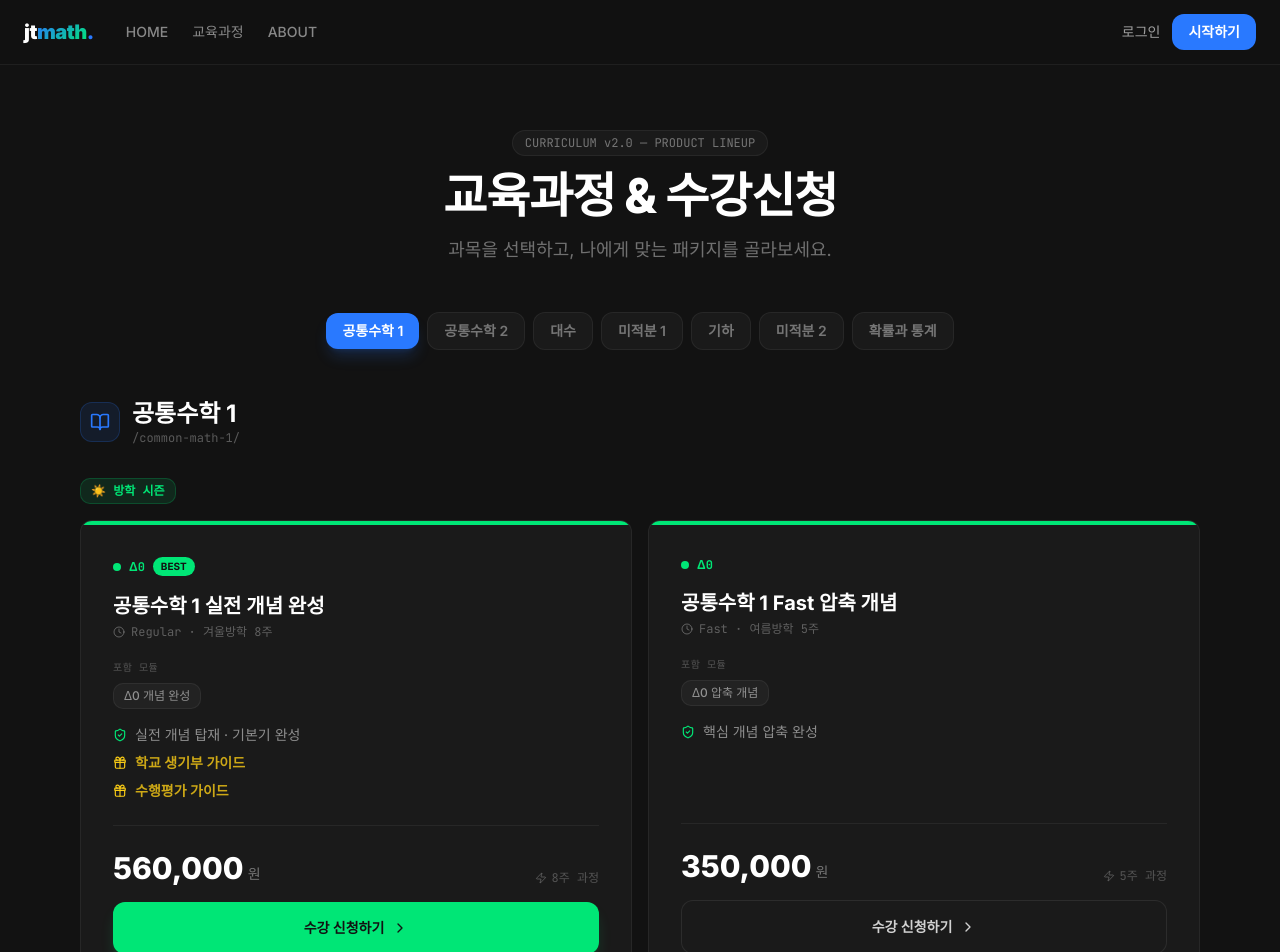
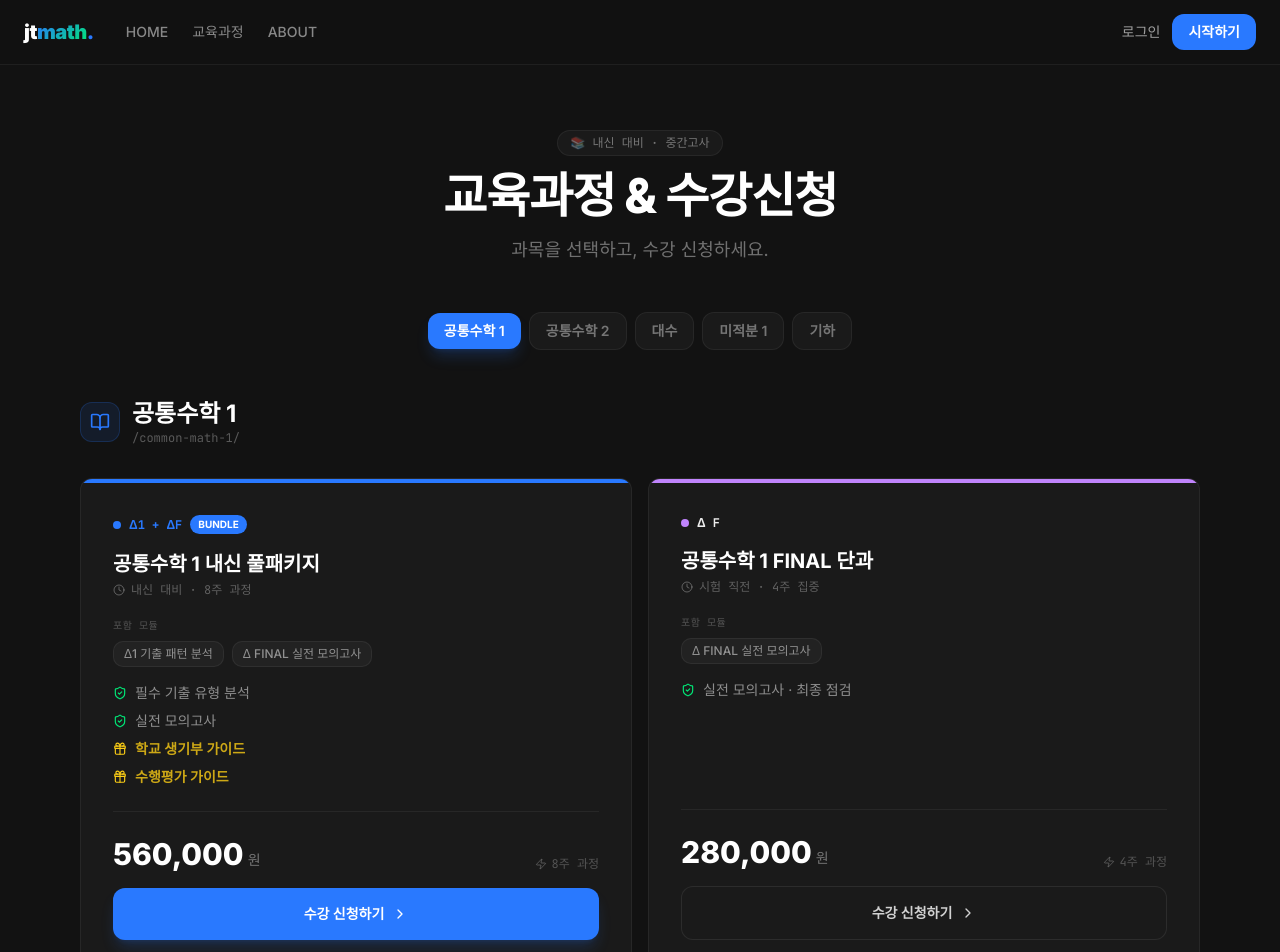
Before and after one commit to gomath777/jtmath-web, a Next.js app: page /courses in a window 1280 px wide. Shown: the top 952 px of the page. Built offline with nearby package versions, Linux system fonts and the light colour scheme.

Commit message:
feat: 시즌별 상품 로테이션 시스템 + 활성 과목 5개로 조정
- CURRENT_SEASON 상수로 시즌별 상품 전환 (현재: spring-final)
- 미적분2, 확률과통계(Statistics) 비활성화 (윈터스쿨부터 추가)
- curr.md 시즌 로테이션 스케줄 문서화

```diff
--- a/src/app/(marketing)/courses/page.tsx
+++ b/src/app/(marketing)/courses/page.tsx
@@ -5,44 +5,59 @@ import Link from 'next/link';
 import MainHeader from '@/components/MainHeader';
 import { ChevronRight, Gift, Clock, ShieldCheck, Zap, BookOpen } from 'lucide-react';
 
-// ─── 7 Subjects ───
+// ═══════════════════════════════════════════════════════════════
+// 🔧 시즌 설정 — 시즌 전환 시 이 섹션만 수정하면 됩니다
+// ═══════════════════════════════════════════════════════════════
+//
+// 시즌 옵션:
+//   "winter"     → 겨울방학 윈터스쿨 (12월 초~)  : Δ0 Regular 8주
+//   "spring"     → 내신 대비 중간고사 (2월 초~)   : Δ1+ΔFINAL 풀패키지
+//   "spring-final" → FINAL 추가 (3월 중~)         : 풀패키지 + FINAL 단과
+//   "summer"     → 여름방학 썸머스쿨 (7월 초~)    : Δ0 Fast 5주
+//   "fall"       → 내신 대비 기말고사 (8월 초~)   : Δ1+ΔFINAL 풀패키지
+//   "fall-final" → FINAL 추가 (9월 중~)           : 풀패키지 + FINAL 단과
+//
+const CURRENT_SEASON = "spring-final";
+// ═══════════════════════════════════════════════════════════════
+
+// ─── 활성 과목 (5과목) ───
+// 미적분2, Statistics(확률과 통계)는 이번 윈터스쿨부터 추가 예정
 const subjects = [
   { id: "common-math-1", name: "공통수학 1" },
   { id: "common-math-2", name: "공통수학 2" },
   { id: "algebra", name: "대수" },
   { id: "calculus-1", name: "미적분 1" },
   { id: "geometry", name: "기하" },
-  { id: "calculus-2", name: "미적분 2" },
-  { id: "probability", name: "확률과 통계" },
+  // { id: "calculus-2", name: "미적분 2" },         // 윈터스쿨부터 추가
+  // { id: "statistics", name: "Statistics" },        // 윈터스쿨부터 추가
 ];
 
-// ─── Product Templates (per subject) ───
-const productTemplates = [
-  {
+// ─── 전체 상품 정의 ───
+const allProducts = {
+  "delta-0-regular": {
     key: "delta-0-regular",
-    season: "방학",
     badge: "BEST",
     badgeColor: "bg-brand-mint text-brand-dark",
     label: "Δ0",
     name: "실전 개념 완성",
-    tag: "Regular · 겨울방학 8주",
+    tag: "윈터스쿨 · 겨울방학 8주",
     price: 560000,
     duration: "8주 과정",
     modules: ["Δ0 개념 완성"],
-    features: ["실전 개념 탑재 · 기본기 완성", "학교 생기부 가이드", "수행평가 가이드"],
-    hasGuide: true,
+    features: ["실전 개념 탑재 · 기본기 완성"],
+    hasGuide: false,
     accentColor: "brand-mint",
     dotColor: "bg-brand-mint",
     borderHover: "hover:border-brand-mint/30",
+    ctaStyle: "bg-brand-mint text-brand-dark hover:bg-green-400 shadow-lg shadow-brand-mint/20",
   },
-  {
+  "delta-0-fast": {
     key: "delta-0-fast",
-    season: "방학",
-    badge: null,
-    badgeColor: "",
+    badge: "BEST",
+    badgeColor: "bg-brand-mint text-brand-dark",
     label: "Δ0",
     name: "Fast 압축 개념",
-    tag: "Fast · 여름방학 5주",
+    tag: "썸머스쿨 · 여름방학 5주",
     price: 350000,
     duration: "5주 과정",
     modules: ["Δ0 압축 개념"],
@@ -51,15 +66,15 @@ const productTemplates = [
     accentColor: "brand-mint",
     dotColor: "bg-brand-mint",
     borderHover: "hover:border-brand-mint/30",
+    ctaStyle: "bg-brand-mint text-brand-dark hover:bg-green-400 shadow-lg shadow-brand-mint/20",
   },
-  {
+  "delta-1-final-bundle": {
     key: "delta-1-final-bundle",
-    season: "학기중",
     badge: "BUNDLE",
     badgeColor: "bg-brand-blue text-white",
     label: "Δ1 + ΔF",
     name: "내신 풀패키지",
-    tag: "내신 대비 · 중간/기말 8주",
+    tag: "내신 대비 · 8주 과정",
     price: 560000,
     duration: "8주 과정",
     modules: ["Δ1 기출 패턴 분석", "Δ FINAL 실전 모의고사"],
@@ -68,10 +83,10 @@ const productTemplates = [
     accentColor: "brand-blue",
     dotColor: "bg-brand-blue",
     borderHover: "hover:border-brand-blue/30",
+    ctaStyle: "bg-brand-blue hover:bg-blue-600 text-white shadow-lg shadow-brand-blue/20",
   },
-  {
+  "delta-final-only": {
     key: "delta-final-only",
-    season: "학기중",
     badge: null,
     badgeColor: "",
     label: "Δ F",
@@ -85,11 +100,24 @@ const productTemplates = [
     accentColor: "purple-400",
     dotColor: "bg-purple-400",
     borderHover: "hover:border-purple-400/30",
+    ctaStyle: "bg-brand-surface hover:bg-brand-elevated text-white/80 border border-white/[0.08]",
   },
-];
+};
+
+// ─── 시즌별 노출 상품 매핑 ───
+const seasonConfig: Record<string, { title: string; emoji: string; productKeys: string[] }> = {
+  "winter":       { title: "겨울방학 윈터스쿨", emoji: "❄️", productKeys: ["delta-0-regular"] },
+  "spring":       { title: "내신 대비 · 중간고사", emoji: "📚", productKeys: ["delta-1-final-bundle"] },
+  "spring-final": { title: "내신 대비 · 중간고사", emoji: "📚", productKeys: ["delta-1-final-bundle", "delta-final-only"] },
+  "summer":       { title: "여름방학 썸머스쿨", emoji: "☀️", productKeys: ["delta-0-fast"] },
+  "fall":         { title: "내신 대비 · 기말고사", emoji: "📚", productKeys: ["delta-1-final-bundle"] },
+  "fall-final":   { title: "내신 대비 · 기말고사", emoji: "📚", productKeys: ["delta-1-final-bundle", "delta-final-only"] },
+};
 
 export default function CoursesPage() {
   const [selectedSubject, setSelectedSubject] = useState(subjects[0]);
+  const season = seasonConfig[CURRENT_SEASON];
+  const activeProducts = season.productKeys.map(k => allProducts[k as keyof typeof allProducts]);
 
   return (
     <div className="min-h-screen bg-brand-dark flex flex-col">
@@ -99,11 +127,11 @@ export default function CoursesPage() {
         {/* Header */}
         <div className="text-center mb-12 space-y-4">
           <div className="inline-flex items-center gap-2 px-3 py-1 rounded-full bg-brand-surface border border-white/[0.06] text-xs font-mono text-white/40">
-            CURRICULUM v2.0 — PRODUCT LINEUP
+            {season.emoji} {season.title}
           </div>
           <h1 className="text-4xl md:text-5xl font-extrabold text-white tracking-tight">교육과정 & 수강신청</h1>
           <p className="text-lg text-white/40 max-w-2xl mx-auto">
-            과목을 선택하고, 나에게 맞는 패키지를 골라보세요.
+            과목을 선택하고, 수강 신청하세요.
           </p>
         </div>
 
@@ -137,23 +165,10 @@ export default function CoursesPage() {
           </div>
         </div>
 
-        {/* Season Sections */}
-        {["방학", "학기중"].map((season) => {
-          const seasonProducts = productTemplates.filter(p => p.season === season);
-          return (
-            <div key={season} className="mb-10">
-              <div className="flex items-center gap-2 mb-4">
-                <span className={`text-xs font-mono font-bold px-2.5 py-1 rounded-md ${
-                  season === "방학"
-                    ? "bg-brand-mint/10 text-brand-mint border border-brand-mint/20"
-                    : "bg-brand-blue/10 text-brand-blue border border-brand-blue/20"
-                }`}>
-                  {season === "방학" ? "☀️ 방학 시즌" : "📚 학기 중 · 내신 대비"}
-                </span>
-              </div>
-
-              <div className="grid grid-cols-1 md:grid-cols-2 gap-4">
-                {seasonProducts.map((product) => (
+        {/* Active Products for Current Season */}
+        <div className="mb-10">
+          <div className={`grid gap-4 ${activeProducts.length === 1 ? 'grid-cols-1 max-w-xl' : 'grid-cols-1 md:grid-cols-2'}`}>
+            {activeProducts.map((product) => (
               <div
                 key={product.key}
                 className={`relative brand-card overflow-hidden flex flex-col ${product.borderHover} transition-all duration-300 group`}
@@ -233,13 +248,7 @@ export default function CoursesPage() {
 
                     <Link
                       href={`/checkout/${selectedSubject.id}?product=${product.key}`}
-                          className={`flex justify-center items-center gap-2 w-full font-bold py-4 rounded-xl transition-all text-sm ${
-                            product.badge === "BEST"
-                              ? "bg-brand-mint text-brand-dark hover:bg-green-400 shadow-lg shadow-brand-mint/20"
-                              : product.badge === "BUNDLE"
-                              ? "bg-brand-blue hover:bg-blue-600 text-white shadow-lg shadow-brand-blue/20"
-                              : "bg-brand-surface hover:bg-brand-elevated text-white/80 border border-white/[0.08]"
-                          }`}
+                      className={`flex justify-center items-center gap-2 w-full font-bold py-4 rounded-xl transition-all text-sm ${product.ctaStyle}`}
                     >
                       수강 신청하기
                       <ChevronRight className="w-4 h-4" />
@@ -250,8 +259,6 @@ export default function CoursesPage() {
             ))}
           </div>
         </div>
-          );
-        })}
 
         {/* Delta 2 Hidden Teaser */}
         <div className="mt-4 brand-card p-6 md:p-8 border-dashed border-brand-orange/20 group hover:border-brand-orange/40 transition-all">
```
Also changed, not shown: design/curr.md (+63 -0 lines). Lines whose indentation alone changed are shown as unchanged.
